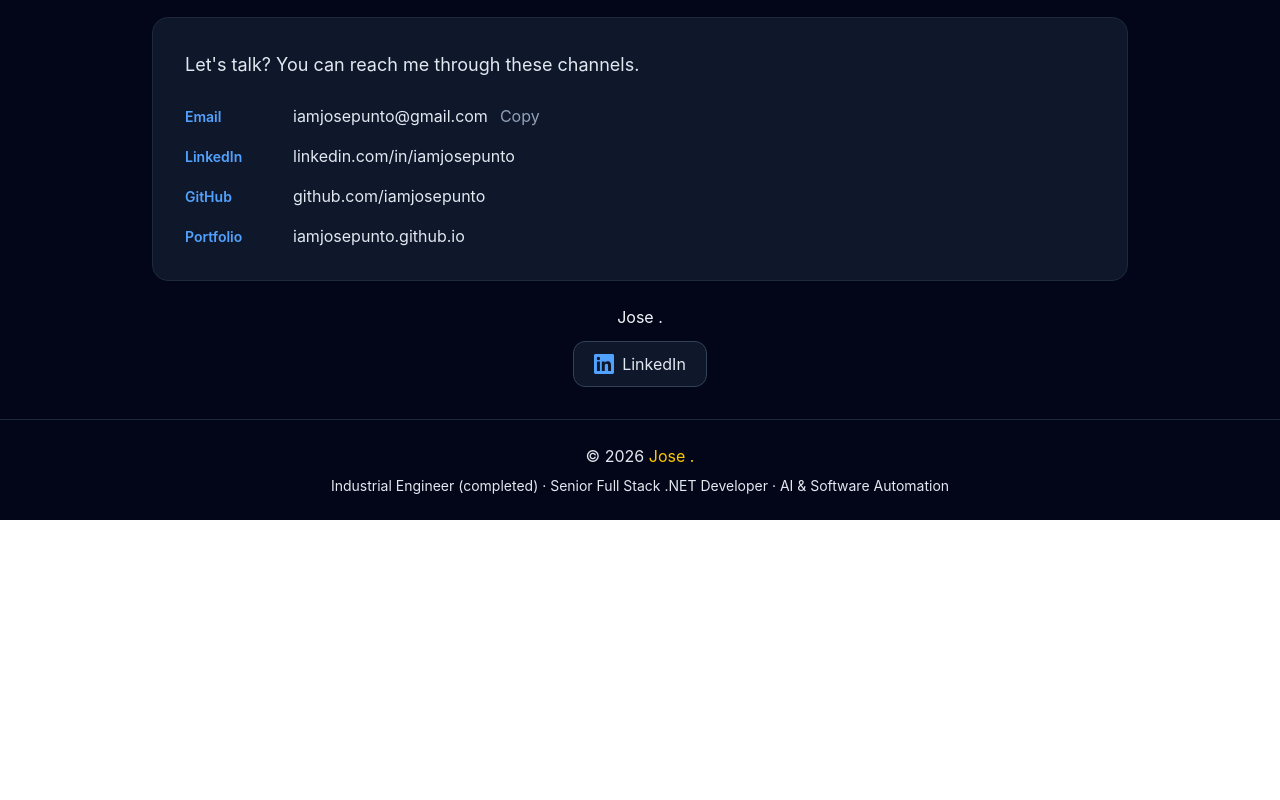
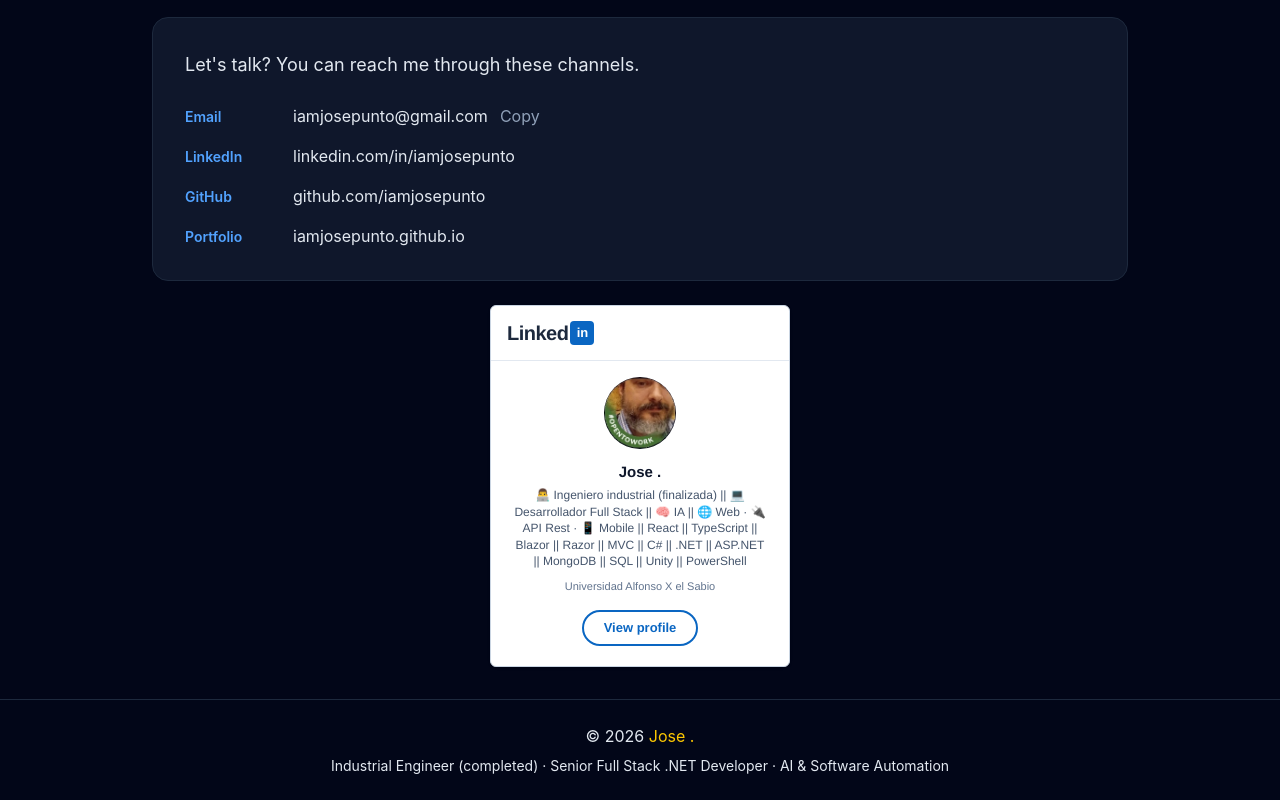
Before and after one commit to iamjosepunto/iamjosepunto.github.io, a React (Vite) app: page / in a window 1280 px wide. Shown: the part 9377-10177 px from the top of the page. Before the commit the page ends 9897 px from the top, so only its background shows below. Built offline with nearby package versions, Linux system fonts and the light colour scheme.

Commit message:
LinkedIn: tarjeta propia que replica la insignia oficial

```diff
--- a/src/components/LinkedInBadge.tsx
+++ b/src/components/LinkedInBadge.tsx
@@ -1,111 +1,96 @@
-import { useEffect, useRef, useState } from "react";
+import { useTranslation } from "react-i18next";
 
-const SCRIPT_SRC = "https://platform.linkedin.com/badges/js/profile.js";
 const PROFILE_URL = "https://es.linkedin.com/in/iamjosepunto?trk=profile-badge";
 
 const LinkedInBadge = () => {
-  const badgeRef = useRef<HTMLDivElement>(null);
-  const [rendered, setRendered] = useState(false);
-
-  useEffect(() => {
-    let cancelled = false;
-
-    const render = () => {
-      const w = window as unknown as { LIRenderAll?: () => void };
-      if (typeof w.LIRenderAll === "function") {
-        w.LIRenderAll();
-      }
-    };
-
-    const existing = document.querySelector(
-      `script[src="${SCRIPT_SRC}"]`
-    ) as HTMLScriptElement | null;
-
-    if (existing) {
-      render();
-    } else {
-      const script = document.createElement("script");
-      script.src = SCRIPT_SRC;
-      script.async = true;
-      script.defer = true;
-      script.type = "text/javascript";
-      script.onload = render;
-      document.body.appendChild(script);
-    }
-
-    // Detectar si el badge llegó a renderizar (LinkedIn inserta un <iframe>).
-    const check = () => {
-      if (cancelled) return;
-      if (badgeRef.current?.querySelector("iframe")) {
-        setRendered(true);
-      }
-    };
-    const interval = window.setInterval(check, 400);
-    const stop = window.setTimeout(() => window.clearInterval(interval), 6000);
-
-    return () => {
-      cancelled = true;
-      window.clearInterval(interval);
-      window.clearTimeout(stop);
-    };
-  }, []);
+  const { t } = useTranslation();
 
   return (
-    <div className="flex flex-col items-center gap-3">
-      <div ref={badgeRef} className="flex justify-center">
+    <div className="flex justify-center">
       <div
-          className="badge-base LI-profile-badge"
-          data-locale="es_ES"
-          data-size="medium"
-          data-theme="light"
-          data-type="VERTICAL"
-          data-vanity="iamjosepunto"
-          data-version="v1"
+        className="
+          w-[300px]
+          bg-white
+          rounded-md
+          overflow-hidden
+          border
+          border-slate-300
+          shadow-sm
+          text-center
+        "
+        style={{ fontFamily: "Helvetica, Arial, sans-serif" }}
       >
-          <a
-            className="badge-base__link LI-simple-link"
-            href={PROFILE_URL}
-            target="_blank"
-            rel="noopener noreferrer"
+        {/* Cabecera con logo LinkedIn */}
+        <div className="flex items-center px-4 py-3 border-b border-slate-200">
+          <span
+            className="text-[20px] font-bold text-slate-800"
+            style={{ letterSpacing: "-0.5px" }}
           >
-            Jose .
-          </a>
-        </div>
+            Linked
+          </span>
+          <span
+            className="
+              inline-flex
+              items-center
+              justify-center
+              ml-0.5
+              w-[24px]
+              h-[24px]
+              rounded
+              bg-[#0A66C2]
+              text-white
+              text-[13px]
+              font-bold
+            "
+          >
+            in
+          </span>
         </div>
 
-      {/* Respaldo: visible solo si la insignia no llegó a cargar */}
-      {!rendered && (
+        {/* Cuerpo */}
+        <div className="px-4 pt-4 pb-5">
+          <img
+            src="/FotoJosePunto.jpg"
+            alt={t("contact.li.name")}
+            className="w-[72px] h-[72px] rounded-full object-cover mx-auto mb-3"
+          />
+
+          <div className="text-[15px] font-semibold text-slate-900">
+            {t("contact.li.name")}
+          </div>
+
+          <p className="text-[12px] text-slate-600 leading-snug mt-1 px-1">
+            {t("contact.li.headline")}
+          </p>
+
+          <p className="text-[11px] text-slate-500 mt-2">
+            {t("contact.li.school")}
+          </p>
+
           <a
             href={PROFILE_URL}
             target="_blank"
             rel="noopener noreferrer"
             className="
-            inline-flex
-            items-center
-            gap-2
+              inline-block
+              mt-4
               px-5
-            py-2.5
-            rounded-xl
-            border
-            border-slate-700
-            bg-slate-900
-            text-ivory
-            hover:border-blue-500
+              py-1.5
+              rounded-full
+              border-2
+              border-[#0A66C2]
+              text-[#0A66C2]
+              text-[13px]
+              font-semibold
+              hover:bg-[#0A66C2]
+              hover:text-white
               transition
             "
           >
-          <svg
-            xmlns="http://www.w3.org/2000/svg"
-            viewBox="0 0 24 24"
-            fill="currentColor"
-            className="w-5 h-5 text-blue-400"
-            aria-hidden="true"
-          >
-            <path d="M20.45 20.45h-3.56v-5.57c0-1.33-.02-3.04-1.85-3.04-1.85 0-2.13 1.45-2.13 2.94v5.67H9.35V9h3.42v1.56h.05c.48-.9 1.64-1.85 3.37-1.85 3.6 0 4.27 2.37 4.27 5.46v6.28zM5.34 7.43a2.07 2.07 0 1 1 0-4.14 2.07 2.07 0 0 1 0 4.14zM7.12 20.45H3.55V9h3.57v11.45zM22.22 0H1.77C.79 0 0 .77 0 1.73v20.54C0 23.22.79 24 1.77 24h20.45c.98 0 1.78-.78 1.78-1.73V1.73C24 .77 23.2 0 22.22 0z" />
-          </svg>
-          LinkedIn
+            {t("contact.li.cta")}
           </a>
-      )}
+        </div>
+      </div>
     </div>
   );
 };
```
Also changed, not shown: src/i18n/locales/en.json, src/i18n/locales/es.json. Lines whose indentation alone changed are shown as unchanged.
